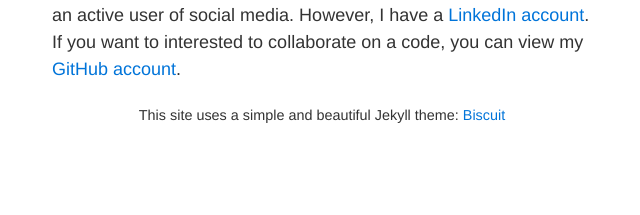
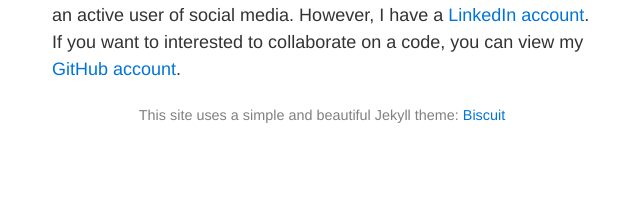
Before and after one commit to lrgresearch/bora, a Jekyll site: the page built from index.md, in a window 1280 px wide. Shown: the part 1477-1692 px from the top of the page, without its empty margins (318-958 px from the left). Built offline with Jekyll 4.4.1, drawn with Linux system fonts in a browser that asks for light colours.

Commit message:
Update _stator.scss

```diff
--- a/_sass/_stator.scss
+++ b/_sass/_stator.scss
@@ -28,6 +28,11 @@ a {
 
 a:hover, a:focus {
   text-decoration: underline;
+}
+
+small {
+  color: #808080;
+  text-decoration: none;
 }
 
 h1, h2, h3, h4, h5, h6 {
```
